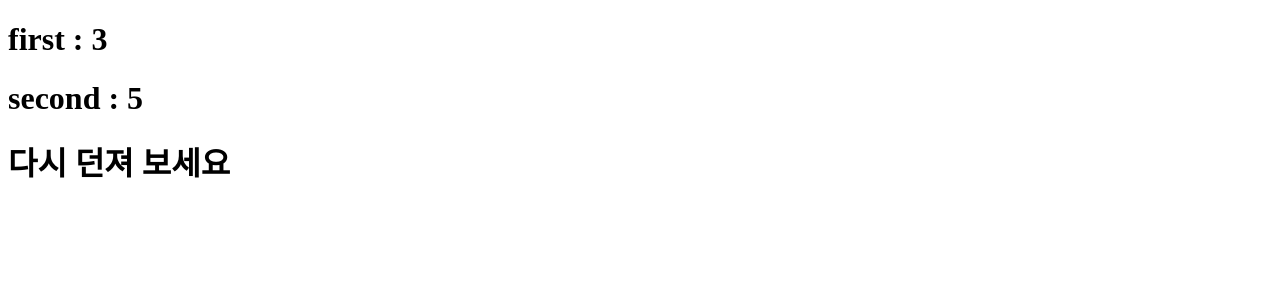
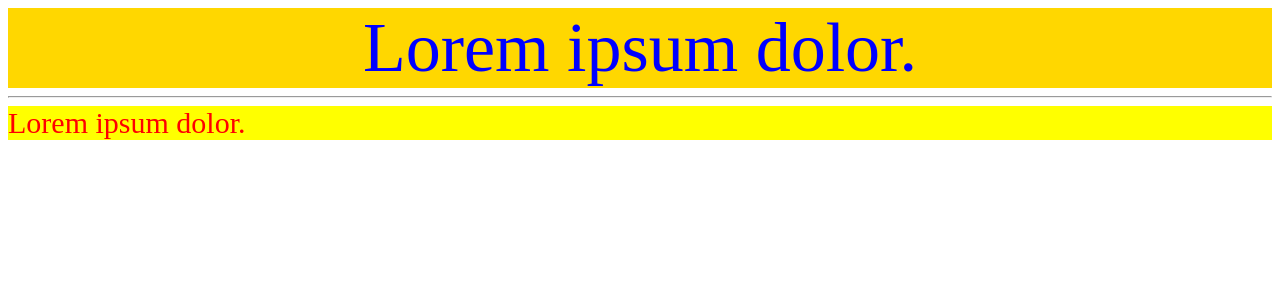
Before and after one commit to Seunggyo/react20231031, a React (Create React App) app: page / in a window 1280 px wide. Shown: the top 300 px of the page. Built offline with nearby package versions, Linux system fonts and the light colour scheme.

Commit message:
react에서 inline style 적용 하는 방법

```diff
--- a/src/App.js
+++ b/src/App.js
@@ -1,22 +1,24 @@
 function App() {
-  const num1 = Math.ceil(Math.random() * 6);
-  const num2 = Math.ceil(Math.random() * 6);
-
-  let messageClassName = "lose";
-
-  let message = "다시 던져 보세요";
-
-  if (num1 === num2) {
-    messageClassName = "win";
-    message = "당첨";
-  }
-
+  const myStyle = {
+    color: "blue",
+    backgroundColor: "gold", //lowerCamelCase
+    fontSize: "70px",
+    textAlign: "center",
+  }; //js object
   return (
     <>
-      <h1>first : {num1}</h1>
-      <h1>second : {num2}</h1>
-
-      <h1 className={messageClassName}>{message}</h1>
+      {/* 스타일 속성은 객체를 주어야 한다 */}
+      <div style={myStyle}>Lorem ipsum dolor.</div>
+      <hr />
+      <div
+        style={{
+          color: "red",
+          backgroundColor: "yellow",
+          fontSize: "30px",
+        }}
+      >
+        Lorem ipsum dolor.
+      </div>
     </>
   );
 }
```
